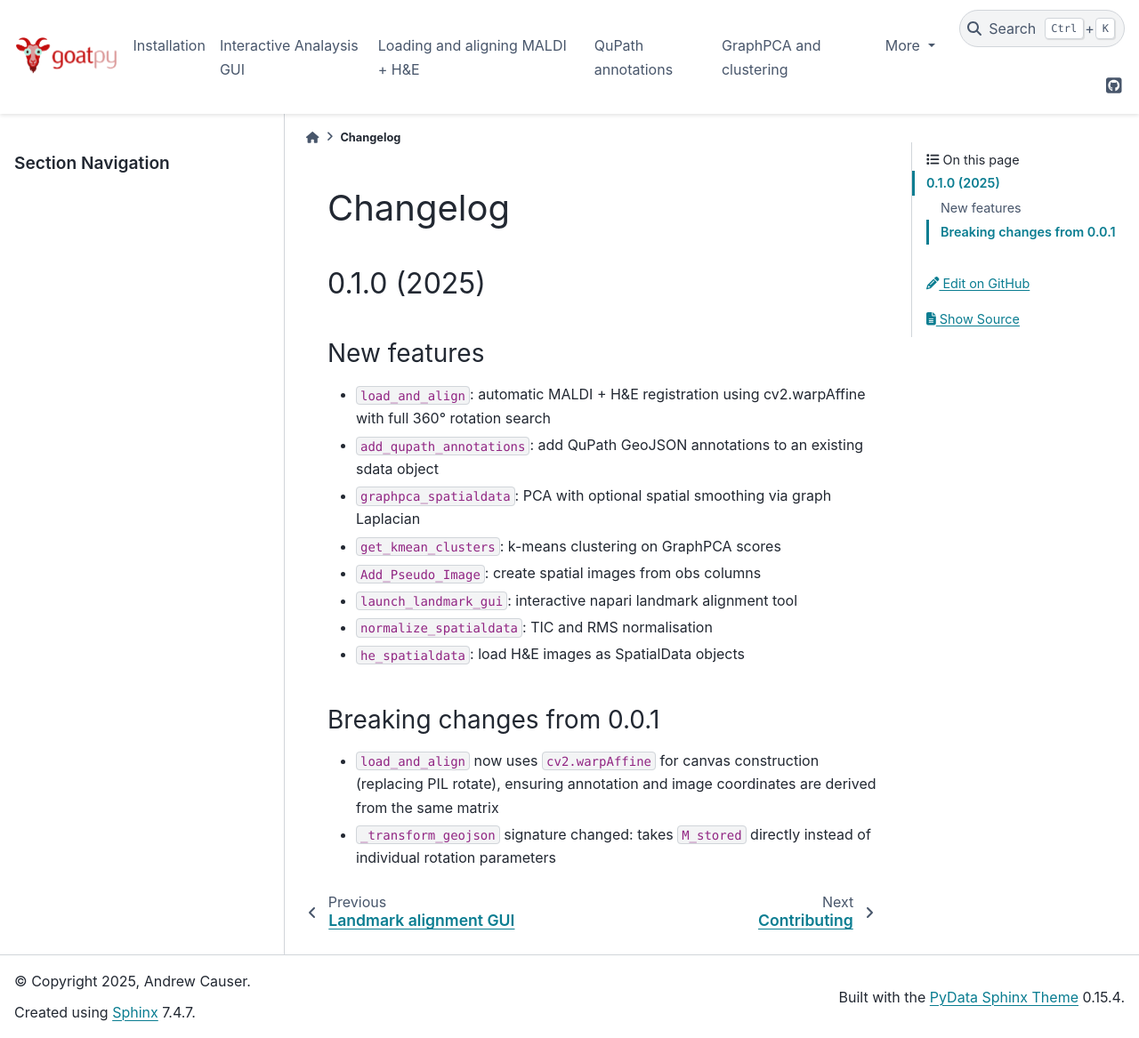
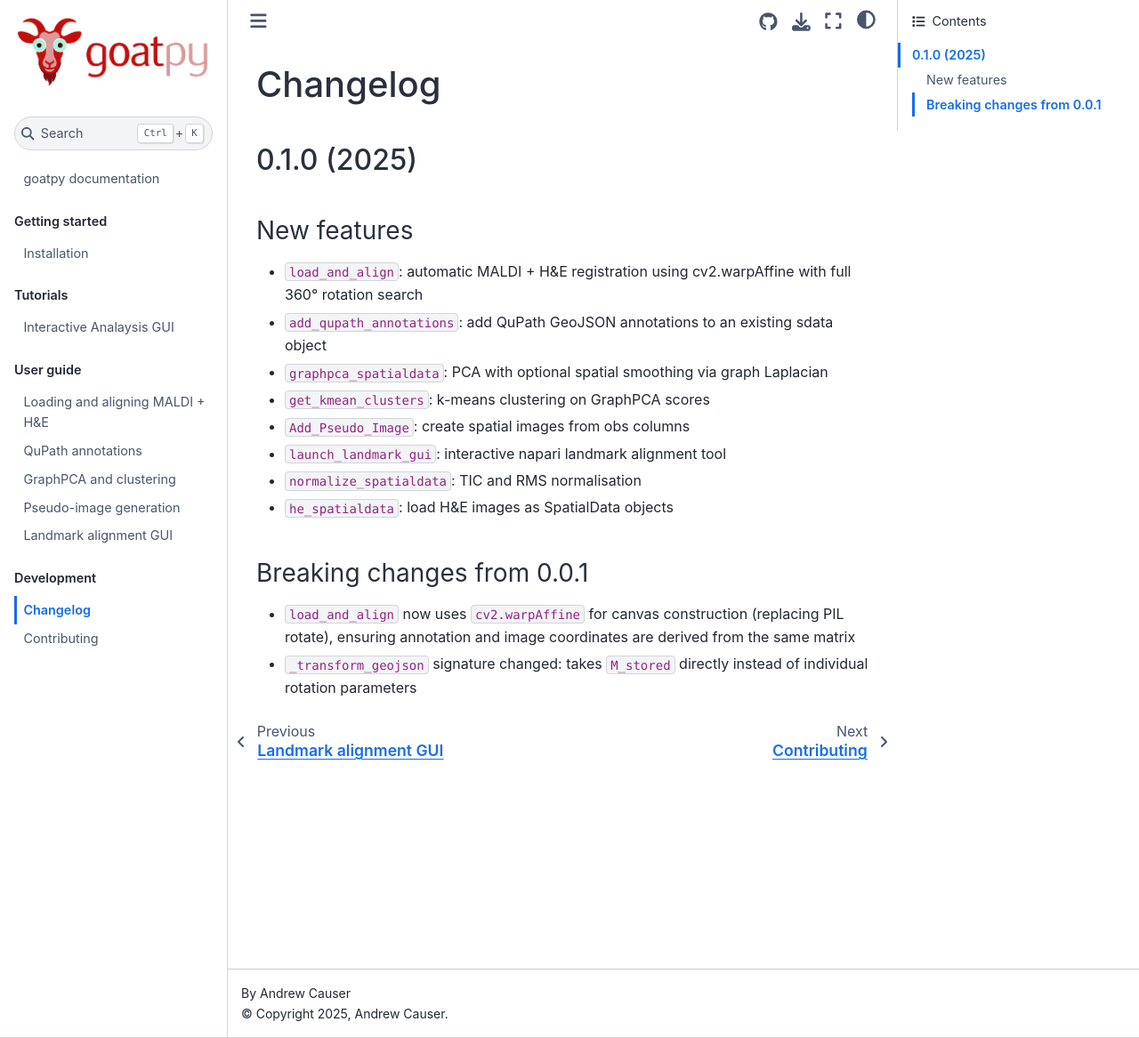
Before and after one commit to agc888/goatpy, a Sphinx documentation site: the page built from docs/source/changelog.md, in a window 1280 px wide and 1167 px high. Shown: the whole window at 89% size. Built offline with Sphinx 7.4.7 and the Sphinx Book theme 1.1.4, drawn with Linux system fonts in a browser that asks for light colours; pages that are not in the unit, such as notebooks, are missing from menus.

Commit message:
update website

```diff
--- a/docs/source/conf.py
+++ b/docs/source/conf.py
@@ -16,7 +16,9 @@ extensions = [
     'sphinx.ext.intersphinx',
     'myst_parser',
     'autoapi.extension',
-    'nbsphinx'
+    'nbsphinx',
+    "sphinx_design",
+    "sphinx_copybutton",
 ]
 
 autoapi_dirs = ['../../goatpy']
@@ -46,20 +48,24 @@ intersphinx_mapping = {
 templates_path = ['_templates']
 exclude_patterns = ['_build', 'Thumbs.db', '.DS_Store']
 
-html_theme = 'pydata_sphinx_theme'
+html_theme = "sphinx_book_theme"
+
 html_theme_options = {
-    "github_url": "https://github.com/agc888/goatpy",
+    "repository_url": "https://github.com/agc888/goatpy",
+    "repository_branch": "main",
+    "path_to_docs": "docs/source",
+    "use_repository_button": True,
+    "use_issues_button": True,
+    "use_edit_page_button": True,
+    "use_download_button": True,
+    "use_fullscreen_button": True,
+    "home_page_in_toc": True,
+    "show_navbar_depth": 2,
+    "toc_title": "Contents",
     "logo": {
         "image_light": "_static/logo.png",
-        "image_dark": "_static/logo.png",  # swap in a light-colored version if you have one
+        "image_dark": "_static/logo.png",
     },
-    "navbar_start": ["navbar-logo"],
-    "navbar_end": ["navbar-icon-links"],
-    "navbar_align": "left",
-    "show_toc_level": 2,
-    "collapse_navigation": False,
-    "use_edit_page_button": True,
-    "back_to_top_button": True,
 }
 
 html_context = {
--- a/docs/source/requirements.txt
+++ b/docs/source/requirements.txt
@@ -1,5 +1,5 @@
 sphinx>=7.0
-pydata-sphinx-theme>=0.15
+sphinx-book-theme>=1.1
 sphinx-design>=0.5
 sphinx-copybutton>=0.5
 sphinx-autoapi>=3.0
```
